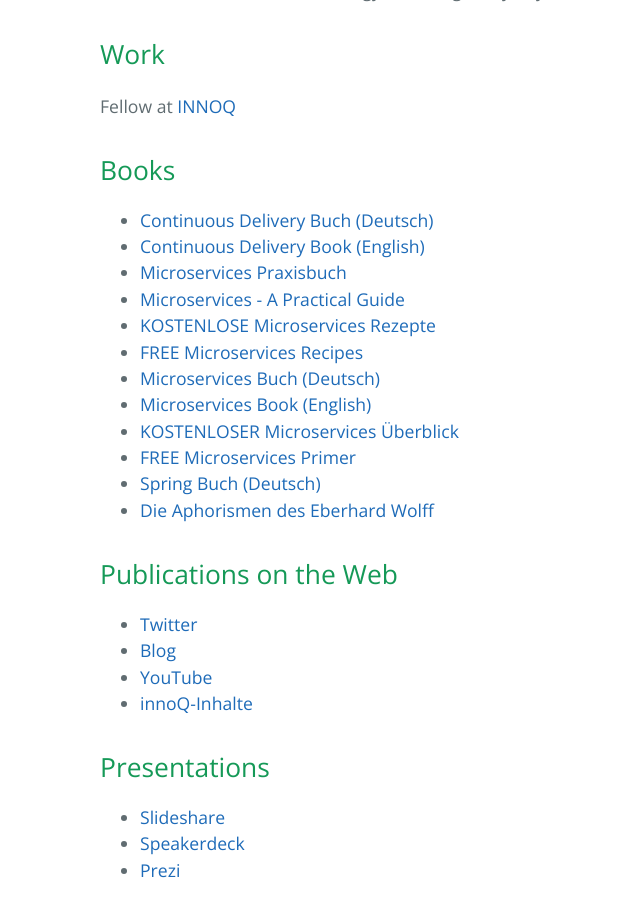
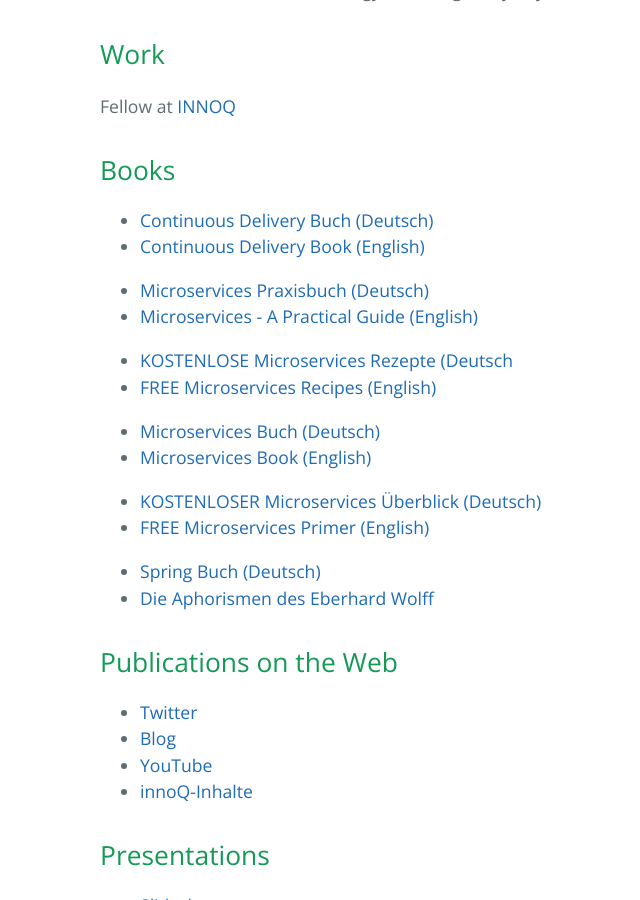
Before and after one commit to ewolff/ewolff.com, a Jekyll site: the page built from index.md, in a window 1280 px wide and 900 px high, scrolled down 442 px. Shown: the whole window, without its empty margins (124-764 px from the left). Built offline with Jekyll 4.4.1, drawn with Linux system fonts in a browser that asks for light colours; our own code applies the rules of GitHub Pages for plain Markdown files.

Commit message:
Nicer layout

```diff
--- a/index.md
+++ b/index.md
@@ -14,14 +14,19 @@
 
 * [Continuous Delivery Buch (Deutsch)](http://continuous-delivery-buch.de)
 * [Continuous Delivery Book (English)](http://continuous-delivery-book.com)
-* [Microservices Praxisbuch](http://microservices-praxisbuch.de)
-* [Microservices - A Practical Guide](http://practical-microservices.com/)
-* [KOSTENLOSE Microservices Rezepte](http://microservices-praxisbuch.de/rezepte.html)
-* [FREE Microservices Recipes](http://practical-microservices.com/recipes.html)
+
+* [Microservices Praxisbuch (Deutsch)](http://microservices-praxisbuch.de)
+* [Microservices - A Practical Guide (English)](http://practical-microservices.com/)
+
+* [KOSTENLOSE Microservices Rezepte (Deutsch](http://microservices-praxisbuch.de/rezepte.html)
+* [FREE Microservices Recipes (English)](http://practical-microservices.com/recipes.html)
+
 * [Microservices Buch (Deutsch)](http://microservices-buch.de)
 * [Microservices Book (English)](http://microservices-book.com)
-* [KOSTENLOSER Microservices Überblick](http://microservices-buch.de/ueberblick.html)
-* [FREE Microservices Primer](http://microservices-book.com/primer.html)
+
+* [KOSTENLOSER Microservices Überblick (Deutsch)](http://microservices-buch.de/ueberblick.html)
+* [FREE Microservices Primer (English)](http://microservices-book.com/primer.html)
+
 * [Spring Buch (Deutsch)](http://spring-buch.de)
 * [Die Aphorismen des Eberhard Wolff](https://entwickler.de/press/buecher/die-aphorismen-des-eberhard-wolff-579813305.html)
 
```
